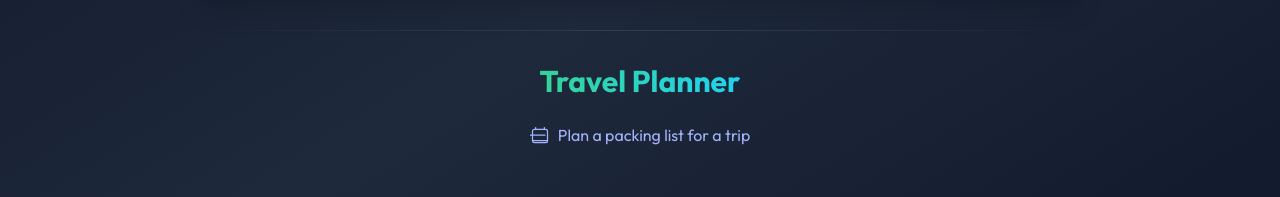
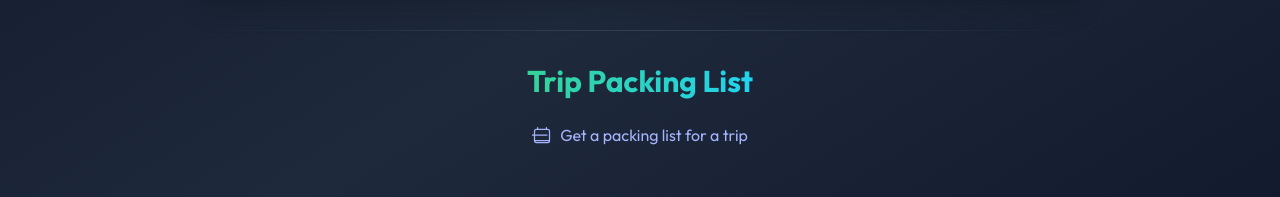
Before and after one commit to gauravkdesai/Family-Weather-Wardrobe, a React (Vite) app: page / in a window 1280 px wide. Shown: the part 425-622 px from the top of the page. Built offline with nearby package versions, Linux system fonts and the light colour scheme; no server answers.

Commit message:
fix(ui): update travel terminology to Packing List

```diff
--- a/App.tsx
+++ b/App.tsx
@@ -411,17 +411,17 @@ const App: React.FC = () => {
 
           <div className="h-px bg-gradient-to-r from-transparent via-slate-700 to-transparent my-10"></div>
 
-          {/* --- Travel Planner --- */}
+          {/* --- Travel Packing List --- */}
           <section className="space-y-6">
             <h2 className="text-3xl font-bold text-center text-white flex items-center justify-center gap-3">
-                 <span className="bg-clip-text text-transparent bg-gradient-to-r from-emerald-400 to-cyan-400">Travel Planner</span>
+                 <span className="bg-clip-text text-transparent bg-gradient-to-r from-emerald-400 to-cyan-400">Trip Packing List</span>
             </h2>
 
              {!isTravelCalendarConnected ? (
                  <div className="text-center">
                     <button onClick={() => setTravelCalendarConnected(true)} className="inline-flex items-center gap-2 text-indigo-300 hover:text-white transition-colors hover:underline underline-offset-4" title="Generate a packing list for an upcoming trip">
                         <CalendarIcon className="w-5 h-5" />
-                        Plan a packing list for a trip
+                        Get a packing list for a trip
                     </button>
                  </div>
              ) : (
@@ -439,7 +439,7 @@ const App: React.FC = () => {
                         disabled={isTravelLoading}
                         className="w-full sm:w-auto px-8 py-4 bg-gradient-to-r from-emerald-600 to-teal-600 hover:from-emerald-500 hover:to-teal-500 text-white font-bold rounded-xl shadow-lg shadow-emerald-900/20 transition-all disabled:opacity-50 disabled:cursor-not-allowed whitespace-nowrap"
                       >
-                        {isTravelLoading ? 'Planning...' : 'Generate List'}
+                        {isTravelLoading ? 'Generating...' : 'Generate List'}
                       </button>
                 </div>
              )}
```
